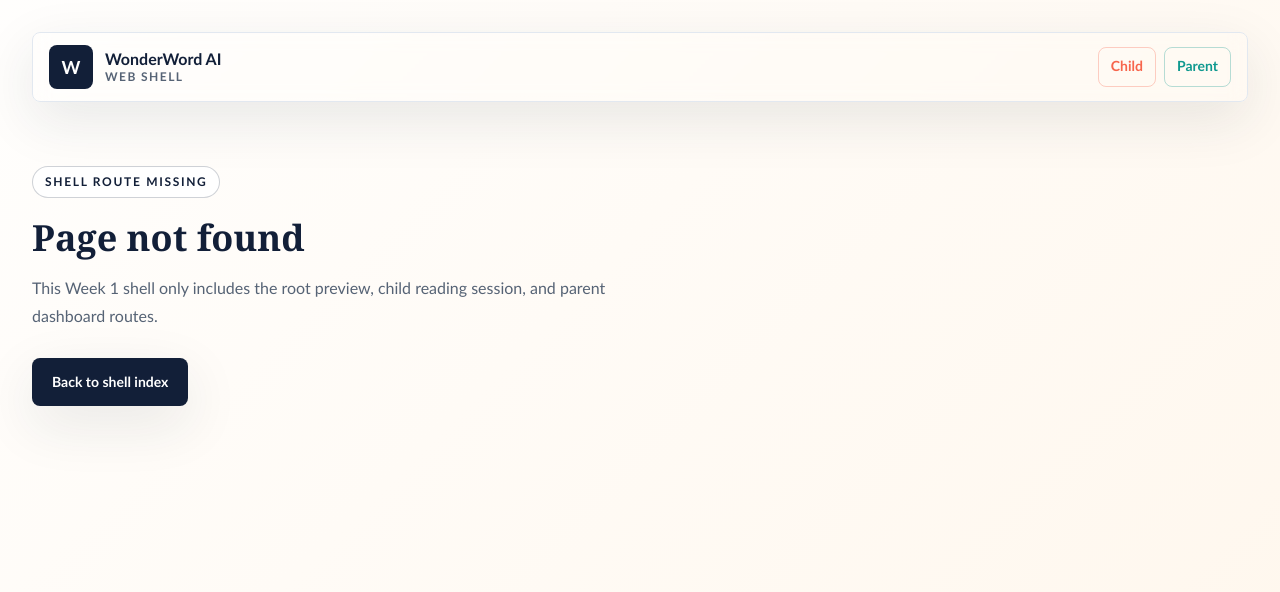
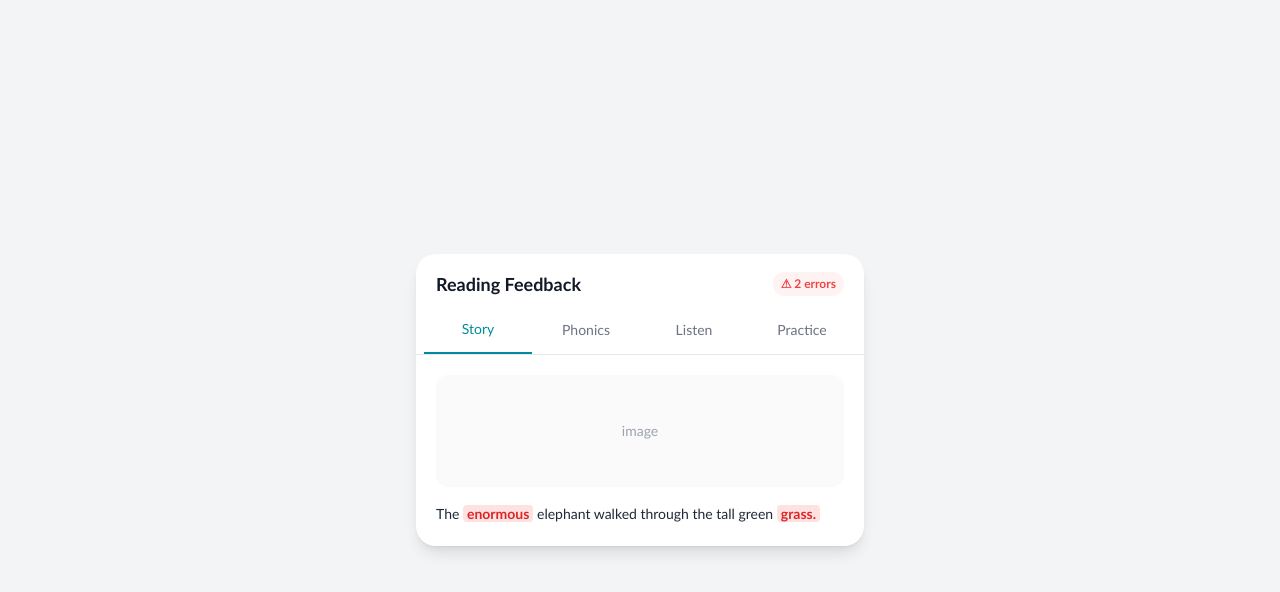
Before and after one commit to WonderWord-DEV-Team/WonderWordAI, a Next.js app in the folder apps/web/: page /dev-modal-test in a window 1280 px wide. Before the commit this address had no page. Shown: the top 592 px of the page. Built offline with nearby package versions, Linux system fonts and the light colour scheme.

Commit message:
feat: add 4-tab correction modal shell (Story/Phonics/Listen/Practice)

```diff
--- /dev/null
+++ b/apps/web/app/dev-modal-test/page.tsx
@@ -0,0 +1,9 @@
+import CorrectionModal from "@/components/child/CorrectionModal";
+
+export default function ModalTestPage() {
+  return (
+    <div className="min-h-screen bg-gray-100 flex items-center justify-center p-6">
+      <CorrectionModal />
+    </div>
+  );
+}
--- /dev/null
+++ b/apps/web/components/child/CorrectionModal.tsx
@@ -0,0 +1,239 @@
+"use client";
+
+import { useState } from "react";
+
+type Tab = "story" | "phonics" | "listen" | "practice";
+
+const tabs: { id: Tab; label: string }[] = [
+  { id: "story", label: "Story" },
+  { id: "phonics", label: "Phonics" },
+  { id: "listen", label: "Listen" },
+  { id: "practice", label: "Practice" },
+];
+
+export default function CorrectionModal() {
+  const [activeTab, setActiveTab] = useState<Tab>("story");
+
+  return (
+    <div className="w-full max-w-md bg-white rounded-[20px] shadow-lg overflow-hidden">
+      {/* Header */}
+      <div className="flex items-center justify-between px-5 pt-4 pb-2">
+        <h2 className="text-lg font-bold text-gray-900">Reading Feedback</h2>
+        <span className="text-xs font-semibold text-red-500 bg-red-50 px-2 py-1 rounded-full">
+          ⚠ 2 errors
+        </span>
+      </div>
+
+      {/* Tab bar */}
+      <div className="flex border-b border-gray-200 px-2">
+        {tabs.map((tab) => (
+          <button
+            key={tab.id}
+            onClick={() => setActiveTab(tab.id)}
+            className={`flex-1 min-h-[48px] text-sm font-medium transition ${
+              activeTab === tab.id
+                ? "text-[#008C9A] border-b-2 border-[#008C9A]"
+                : "text-gray-500"
+            }`}
+          >
+            {tab.label}
+          </button>
+        ))}
+      </div>
+
+      {/* Tab content */}
+      <div className="p-5">
+        {activeTab === "story" && <StoryTab />}
+        {activeTab === "phonics" && <PhonicsTab />}
+        {activeTab === "listen" && <ListenTab />}
+        {activeTab === "practice" && <PracticeTab />}
+      </div>
+    </div>
+  );
+}
+
+function StoryTab() {
+  return (
+    <div className="flex flex-col items-center gap-4">
+      <div className="w-full h-28 bg-[#FAFAFA] rounded-xl flex items-center justify-center text-gray-400 text-sm">
+        image
+      </div>
+      <p className="text-sm text-gray-800 leading-relaxed w-full">
+        The{" "}
+        <span className="bg-red-100 text-red-600 font-semibold rounded px-1">
+          enormous
+        </span>{" "}
+        elephant walked through the tall green{" "}
+        <span className="bg-red-100 text-red-600 font-semibold rounded px-1">
+          grass.
+        </span>
+      </p>
+    </div>
+  );
+}
+
+function PhonicsTab() {
+  const syllables = [
+    { text: "e", type: "vowel" },
+    { text: "nor", type: "consonant" },
+    { text: "mous", type: "consonant" },
+  ];
+
+  return (
+    <div className="flex flex-col gap-4">
+      <div className="flex items-center justify-between">
+        <div>
+          <p className="text-xs text-gray-400 uppercase tracking-wide">
+            Practice word
+          </p>
+          <p className="text-2xl font-bold text-gray-900">enormous</p>
+        </div>
+        <button
+          aria-label="Play pronunciation"
+          className="w-9 h-9 min-h-[36px] bg-[#E6F5F6] rounded-full flex items-center justify-center text-[#008C9A]"
+        >
+          🔊
+        </button>
+      </div>
+
+      <p className="text-xs text-gray-400 uppercase tracking-wide text-center">
+        Tap each syllable to hear it
+      </p>
+
+      <div className="flex justify-center gap-3">
+        {syllables.map((s, i) => (
+          <div key={i} className="flex flex-col items-center gap-1">
+            <button
+              className={`px-4 py-3 rounded-xl text-white text-lg font-semibold min-h-[48px] min-w-[48px] ${
+                s.type === "vowel" ? "bg-red-500" : "bg-blue-400"
+              }`}
+            >
+              {s.text}
+            </button>
+            <span className="text-xs text-gray-400">#{i + 1}</span>
+          </div>
+        ))}
+      </div>
+
+      <div className="bg-[#E6F5F6] rounded-xl px-4 py-3 flex items-center gap-3">
+        <button
+          aria-label="Play full pronunciation"
+          className="w-9 h-9 min-h-[36px] bg-[#008C9A] rounded-full flex items-center justify-center text-white"
+        >
+          ▶
+        </button>
+        <div>
+          <p className="text-sm font-semibold text-gray-800">e · nor · mous</p>
+          <p className="text-xs text-gray-500">ih · NOR · muhs</p>
+        </div>
+      </div>
+
+      <button className="w-full min-h-[48px] bg-[#008C9A] text-white rounded-xl font-semibold">
+        ↻ Practice Again
+      </button>
+    </div>
+  );
+}
+
+function ListenTab() {
+  const words = [
+    "The",
+    "enormous",
+    "elephant",
+    "walked",
+    "through",
+    "the",
+    "tall",
+    "green",
+    "grass.",
+  ];
+  const highlightedIndices = [3, 4]; // "walked", "through"
+
+  return (
+    <div className="flex flex-col gap-4">
+      <div>
+        <p className="text-sm font-semibold text-gray-800">Listen Along</p>
+        <p className="text-xs text-gray-400">
+          Words highlight as the story plays
+        </p>
+      </div>
+
+      <div className="bg-[#FAFAFA] rounded-xl p-4">
+        <p className="text-base leading-relaxed">
+          {words.map((word, i) => (
+            <span
+              key={i}
+              className={
+                highlightedIndices.includes(i)
+                  ? "bg-[#008C9A] text-white rounded px-1"
+                  : "text-gray-800"
+              }
+            >
+              {word}{" "}
+            </span>
+          ))}
+        </p>
+      </div>
+
+      <div className="flex items-center gap-3">
+        <span className="text-xs text-gray-400">0:03</span>
+        <div className="flex-1 h-1 bg-gray-200 rounded-full relative">
+          <div className="h-1 bg-[#008C9A] rounded-full w-[40%]" />
+        </div>
+        <span className="text-xs text-gray-400">0:08</span>
+      </div>
+
+      <div className="flex items-center justify-center gap-4">
+        <button
+          aria-label="Restart"
+          className="w-9 h-9 min-h-[36px] flex items-center justify-center text-gray-500"
+        >
+          ↺
+        </button>
+        <button
+          aria-label="Play or pause"
+          className="w-12 h-12 min-h-[48px] bg-[#008C9A] rounded-full flex items-center justify-center text-white"
+        >
+          ▶
+        </button>
+        <button
+          aria-label="Volume"
+          className="w-9 h-9 min-h-[36px] flex items-center justify-center text-gray-500"
+        >
+          🔊
+        </button>
+      </div>
+    </div>
+  );
+}
+
+function PracticeTab() {
+  const [isListening, setIsListening] = useState(false);
+
+  return (
+    <div className="flex flex-col items-center gap-4">
+      <p className="text-xs text-gray-400 uppercase tracking-wide">
+        Say the highlighted word
+      </p>
+      <div className="bg-[#E6F5F6] rounded-xl px-6 py-3">
+        <p className="text-2xl font-bold text-[#008C9A]">enormous</p>
+      </div>
+      <p className="text-xs text-gray-400">ih · NOR · muhs</p>
+
+      <button
+        aria-label="Start recording"
+        onClick={() => setIsListening(!isListening)}
+        className="relative w-20 h-20 min-h-[48px] flex items-center justify-center"
+      >
+        {isListening && (
+          <span className="absolute inline-flex h-full w-full rounded-full bg-red-400 opacity-75 animate-ping" />
+        )}
+        <span className="relative w-20 h-20 bg-red-500 rounded-full active:scale-95 transition flex items-center justify-center text-white">
+          🎤
+        </span>
+      </button>
+
+      {isListening && <p className="text-sm text-gray-500">Listening...</p>}
+    </div>
+  );
+}
```
